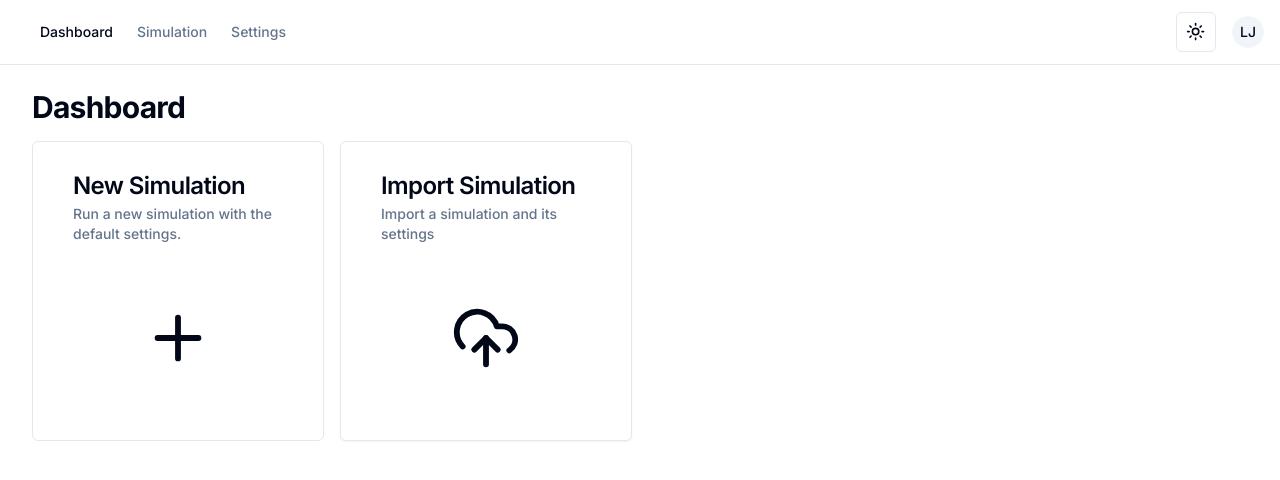
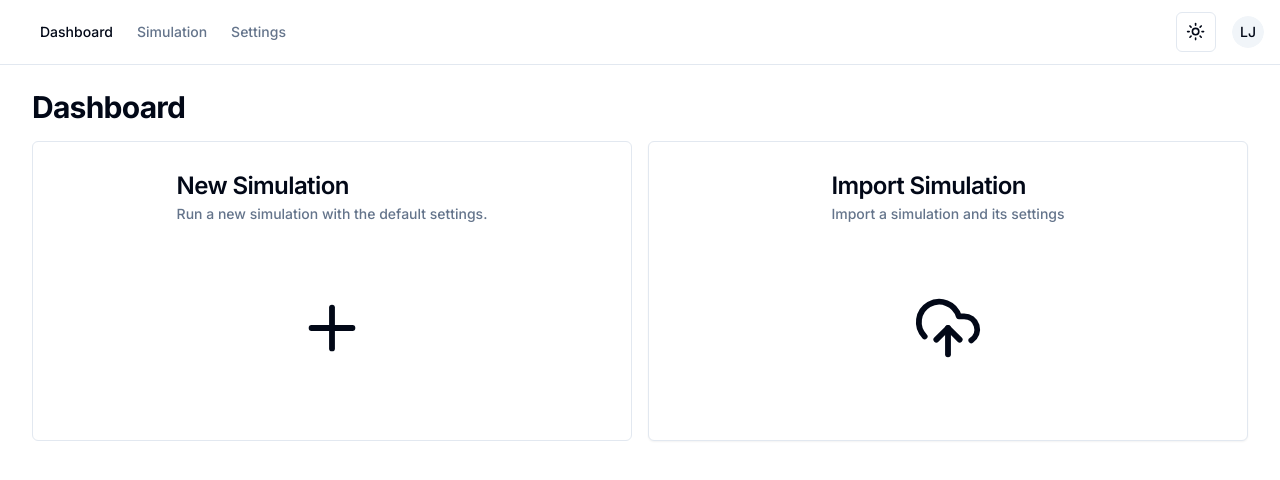
Before and after one commit to b3v21/bigdataenergy, a Next.js app in the folder frontend/: page /dashboard in a window 1280 px wide. Shown: the top 480 px of the page. Built offline with nearby package versions, Linux system fonts and the light colour scheme.

Commit message:
added settings page

```diff
--- a/frontend/app/(portal)/dashboard/page.tsx
+++ b/frontend/app/(portal)/dashboard/page.tsx
@@ -22,7 +22,7 @@ export default function DashboardPage() {
 				<h2 className="text-3xl font-bold tracking-tight">Dashboard</h2>
 			</div>
 
-			<div className="grid gap-4 grid-cols-4">
+			<div className="grid gap-4 grid-cols-2">
 				<Button asChild variant="outline" className="cursor-pointer">
 					<Link href="/simulation" className="min-h-[300px] flex flex-col">
 						<CardHeader>
--- /dev/null
+++ b/frontend/app/(portal)/settings/page.tsx
@@ -0,0 +1,7 @@
+import React from 'react';
+
+const Settings = () => {
+	return <div>Settings</div>;
+};
+
+export default Settings;
```
